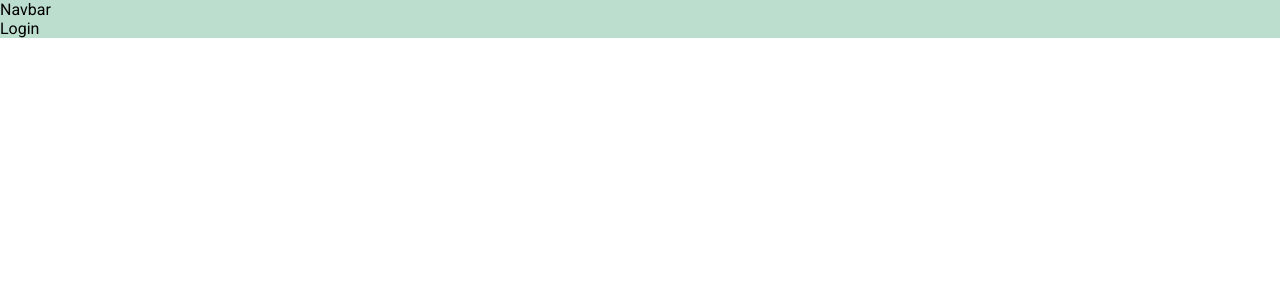
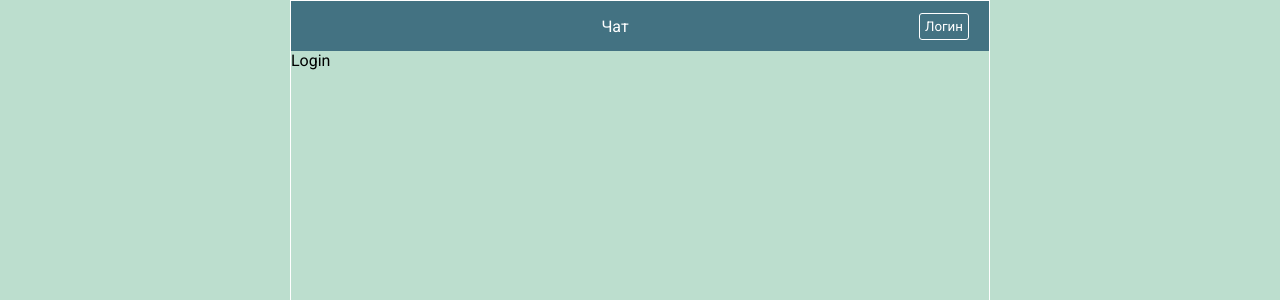
Before and after one commit to voverg/chat-react, a React (Create React App) app: page /login in a window 1280 px wide. Shown: the top 300 px of the page. Built offline with nearby package versions, Linux system fonts and the light colour scheme; the HTML template or start-up script is replaced by a standard one.

Commit message:
Add a navbar

```diff
--- a/src/App.css
+++ b/src/App.css
@@ -1,4 +1,8 @@
 @import url('https://fonts.googleapis.com/css2?family=Roboto:ital,wght@0,300;0,400;0,700;1,300;1,400;1,700&display=swap');
+
+:root {
+  --blue: #437282;
+}
 
 *, html, body {
   margin: 0;
@@ -12,5 +16,39 @@
 }
 
 .app {
-  min-height: 100vh;
+  height: 100vh;
+  min-width: 320px;
+  max-width: 700px;
+  margin: 0 auto;
+  border: 1px solid #fff;
 }
+
+.navbar {
+  display: flex;
+  justify-content: space-between;
+  min-height: 50px;
+  padding: 10px 20px;
+  background-color: var(--blue);
+  color: #fff;
+}
+
+.navbar__header {
+  flex: 1 1;
+  display: flex;
+  justify-content: center;
+  align-items: center;
+}
+
+.navbar__btns {
+  display: flex;
+  justify-content: space-around;
+  align-items: center;
+}
+.navbar__btn {
+  border-color: #fff;
+  color: #fff;
+}
+.navbar__btn:hover {
+  background-color: #d3e6f3;
+  color: var(--blue);
+}
--- a/src/App.jsx
+++ b/src/App.jsx
@@ -1,16 +1,28 @@
 import React, {useState, useEffect} from 'react';
 import {BrowserRouter} from 'react-router-dom';
 
+import {AuthContext} from 'context';
 import {Navbar, AppRouter} from 'components';
 import 'App.css';
 
 const App = () => {
+  const [isAuth, setIsAuth] = useState(false);
+  const [isLoading, setIsLoading] = useState(true);
 
   return (
-    <BrowserRouter>
-      <Navbar />
-      <AppRouter />
-    </BrowserRouter>
+    <AuthContext.Provider value={{
+      isAuth,
+      setIsAuth,
+      isLoading,
+    }}
+    >
+      <BrowserRouter>
+        <div className="app">
+          <Navbar />
+          <AppRouter />
+        </div>
+      </BrowserRouter>
+    </AuthContext.Provider>
   );
 };
 
--- a/src/components/AppRouter.jsx
+++ b/src/components/AppRouter.jsx
@@ -1,14 +1,14 @@
-import React from 'react';
+import React, {useContext} from 'react';
 import {Route, Routes, Navigate} from 'react-router-dom';
 
 import {publicRoutes, privateRoutes} from 'routes.js';
-import {Chat, Login} from 'components';
+import {AuthContext} from 'context';
 import {CHAT_ROUTE, LOGIN_ROUTE} from 'utils/consts';
 
 const AppRouter = () => {
-  const user = false;
+  const {isAuth, isLoading} = useContext(AuthContext);
 
-  return user ?
+  return isAuth ?
     (
       <Routes>
         {privateRoutes.map(route =>
--- a/src/components/Navbar.jsx
+++ b/src/components/Navbar.jsx
@@ -1,10 +1,29 @@
-import React from 'react';
+import React, {useContext} from 'react';
+
+import {AuthContext} from 'context';
+import {BaseButton} from 'components/ui';
 
 const Navbar = (props) => {
+  const {isAuth, setIsAuth} = useContext(AuthContext);
+
+  const login = () => {
+    setIsAuth(true);
+  }
+
+  const logout = () => {
+    setIsAuth(false);
+  }
 
   return (
     <div className="navbar">
-      Navbar
+      <div className="navbar__header">Чат</div>
+      <div className="navbar__btns">
+        {isAuth ?
+          <BaseButton className="navbar__btn" onClick={logout}>Выйти</BaseButton>
+          :
+          <BaseButton className="navbar__btn" onClick={login}>Логин</BaseButton>
+        }
+      </div>
     </div>
   );
 };
--- /dev/null
+++ b/src/components/ui/BaseButton/BaseButton.jsx
@@ -0,0 +1,15 @@
+import React from 'react';
+
+import './base-button.css';
+
+const BaseButton = ({children, ...props}) => {
+  const className = props.className ? props.className : '';
+
+  return (
+    <button {...props} className={`base-button ${className}`}>
+      {children}
+    </button>
+  );
+};
+
+export default BaseButton;
--- /dev/null
+++ b/src/components/ui/BaseButton/base-button.css
@@ -0,0 +1,12 @@
+.base-button {
+  padding: 5px;
+  border: 1px solid;
+  border-radius: 3px;
+  background-color: transparent;
+  cursor: pointer;
+  transition: all .2s ease-in;
+}
+
+.base-button:hover {
+
+}
--- /dev/null
+++ b/src/components/ui/index.js
@@ -0,0 +1,5 @@
+import BaseButton from './BaseButton/BaseButton.jsx';
+
+export {
+  BaseButton,
+}
--- /dev/null
+++ b/src/context/index.js
@@ -0,0 +1,3 @@
+import {createContext} from 'react';
+
+export const AuthContext = createContext(null);
```
